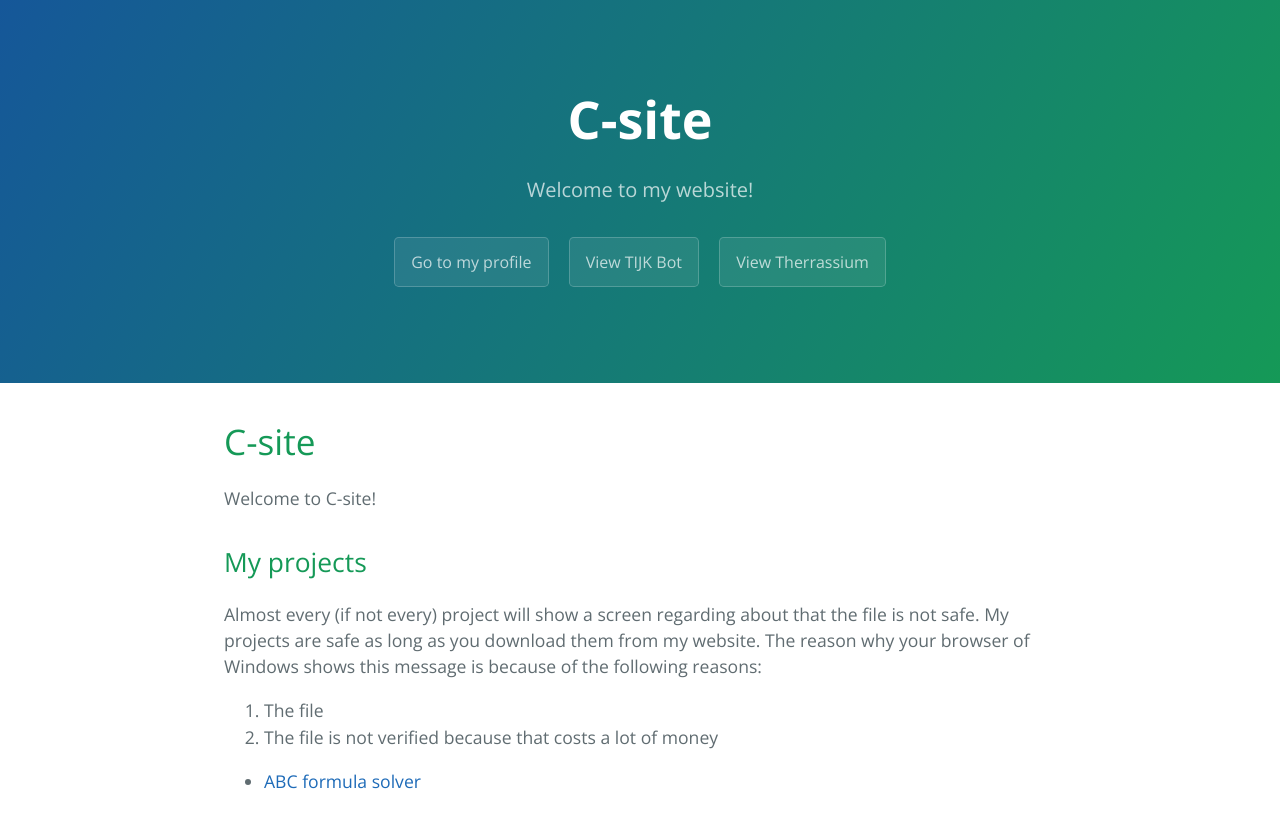
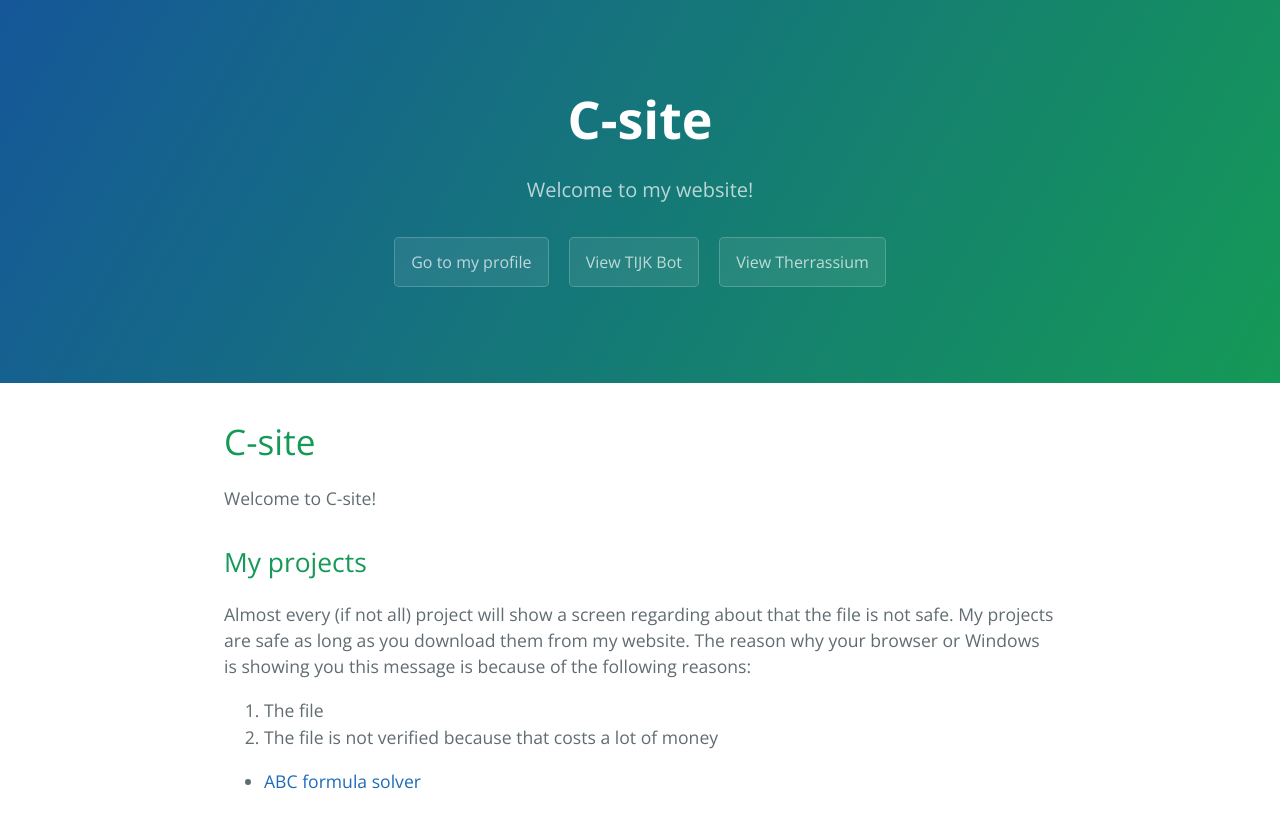
Before and after one commit to codeman1o1/codeman1o1.github.io, a Jekyll site: the page built from index.md, in a window 1280 px wide. Shown: the top 828 px of the page. Built offline with Jekyll 4.4.1, drawn with Linux system fonts in a browser that asks for light colours; our own code applies the rules of GitHub Pages for plain Markdown files.

Commit message:
Improved warning text

```diff
--- a/index.md
+++ b/index.md
@@ -8,8 +8,8 @@ Welcome to C-site!
 
 ## My projects
 
-Almost every (if not every) project will show a screen regarding about that the file is not safe. My projects are safe as long as you download them from my website.
-The reason why your browser of Windows shows this message is because of the following reasons:
+Almost every (if not all) project will show a screen regarding about that the file is not safe. My projects are safe as long as you download them from my website.
+The reason why your browser or Windows is showing you this message is because of the following reasons:
 
 1. The file
 2. The file is not verified because that costs a lot of money
```
Also changed, not shown: assets/files/readme.md (+2 -2 lines).
